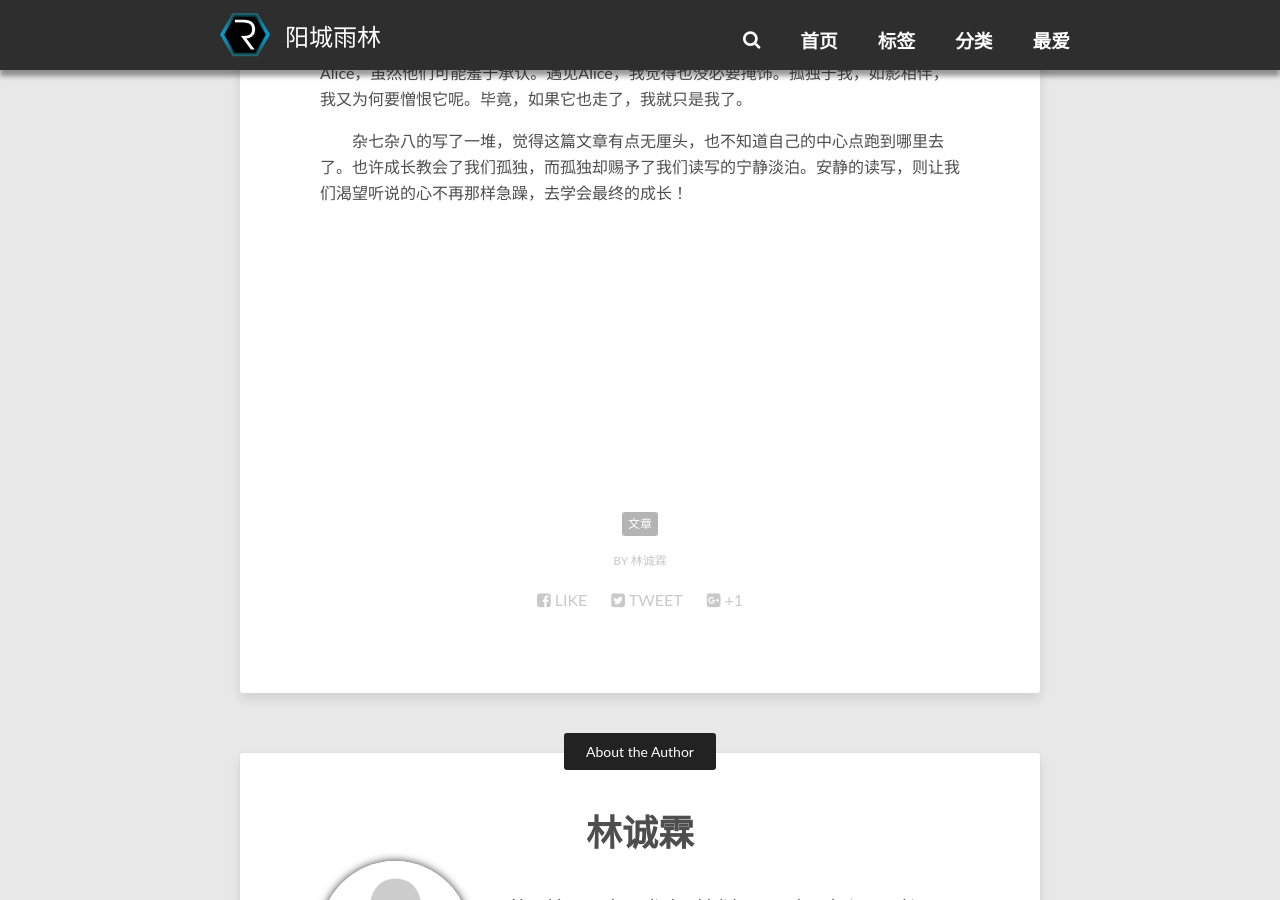
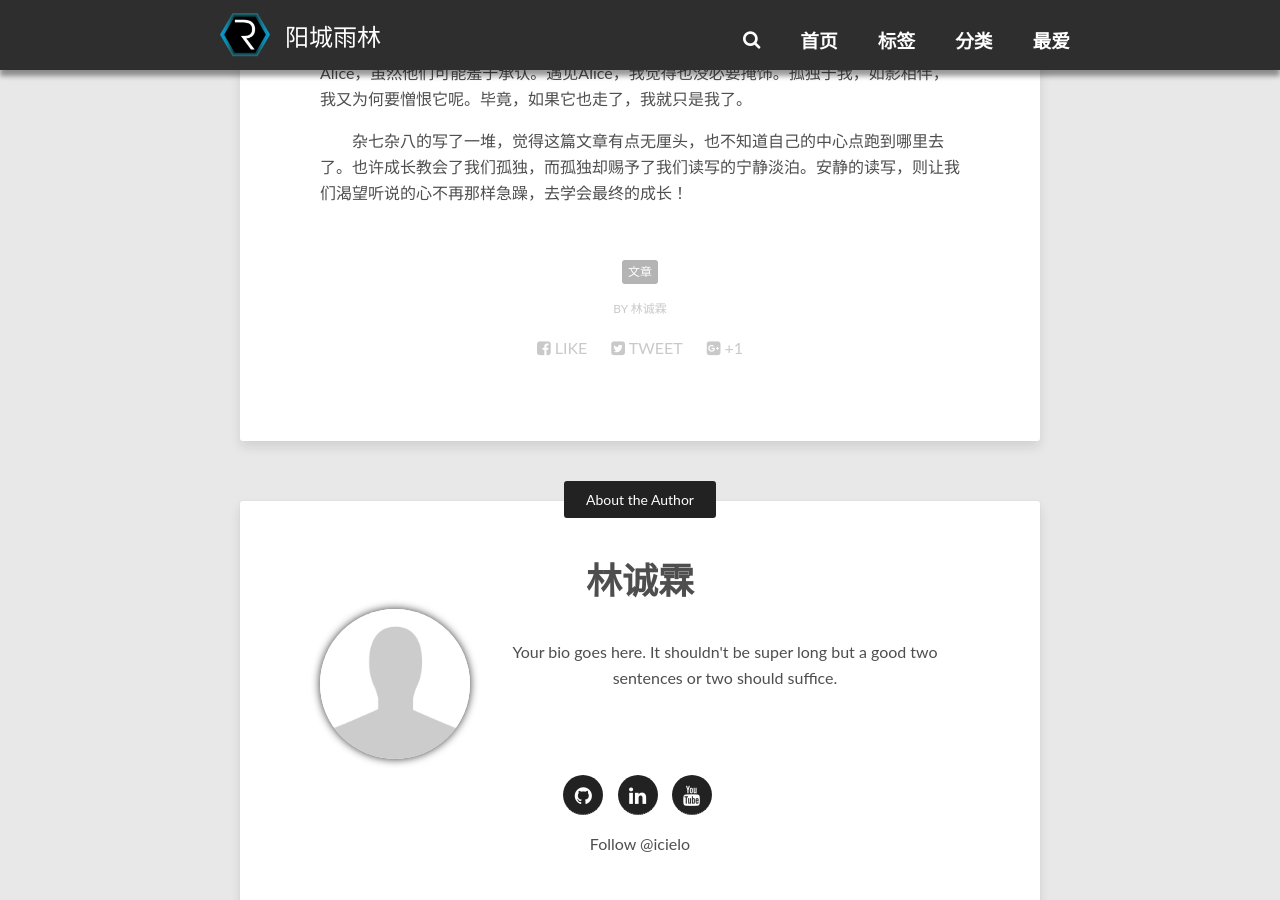
Before and after one commit to icielo/icielo.github.com, a Jekyll site: the page built from _posts/2016-04-06-读与写，听与说.md, in a window 1280 px wide and 900 px high, scrolled down 2009 px. Built offline with Jekyll 4.4.1, drawn with Linux system fonts in a browser that asks for light colours.

Commit message:
Update 2016-04-06-读与写，听与说.md

```diff
--- a/_posts/2016-04-06-读与写，听与说.md
+++ b/_posts/2016-04-06-读与写，听与说.md
@@ -42,21 +42,3 @@ categories: [文章]
 <p style="text-indent: 2em;">
     杂七杂八的写了一堆，觉得这篇文章有点无厘头，也不知道自己的中心点跑到哪里去了。也许成长教会了我们孤独，而孤独却赐予了我们读写的宁静淡泊。安静的读写，则让我们渴望听说的心不再那样急躁，去学会最终的成长！
 </p>
-<p>
-    <br/>
-</p>
-<p>
-    <br/>
-</p>
-<p>
-    <br/>
-</p>
-<p>
-    <br/>
-</p>
-<p>
-    <br/>
-</p>
-<p>
-    <br/>
-</p>
```
